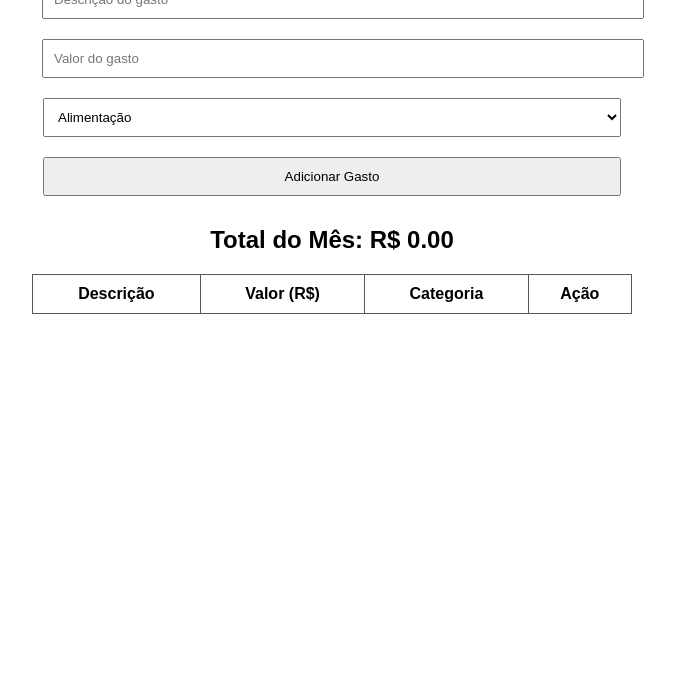
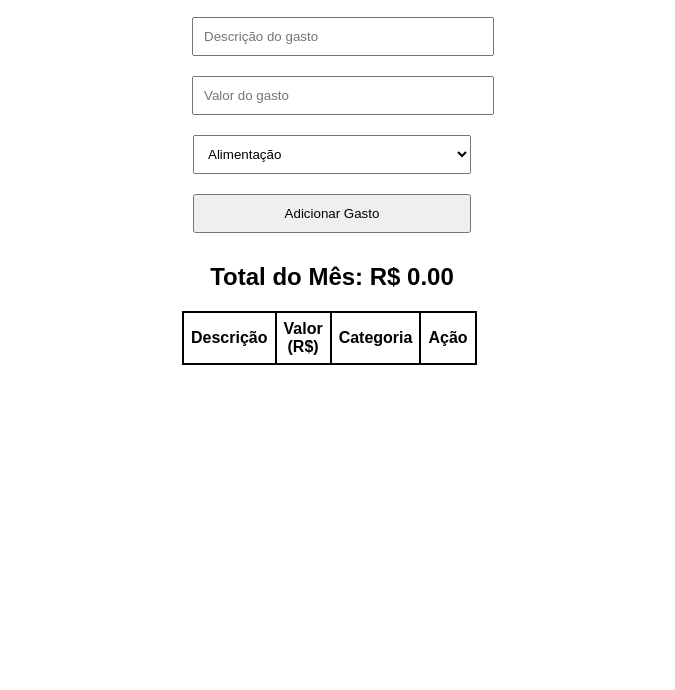
Before and after one commit to Zanluchii/CalculadoraDeGastosMensais, a plain HTML site: page index.html in a window 1280 px wide. Shown: the part 110-800 px from the top of the page, without its empty margins (308-983 px from the left). Drawn offline with Linux system fonts and the light colour scheme.

Commit message:
Alteração no css, referente ao layout da calculadora

```diff
--- a/style.css
+++ b/style.css
@@ -5,7 +5,7 @@ body {
 }
 
 .container {
-    max-width: 600px;
+    max-width: 300px;
     margin: auto;
 }
 
@@ -16,14 +16,14 @@ input, select, button {
 }
 
 table {
-    width: 100%;
+    width: 80%;
     border-collapse: collapse;
     margin-top: 20px;
 }
 
 th, td {
-    border: 1px solid #5c5555;
-    padding: 10px;
+    border: 2px solid #020202;
+    padding: 7px;
     text-align: center;
 }
 
```
